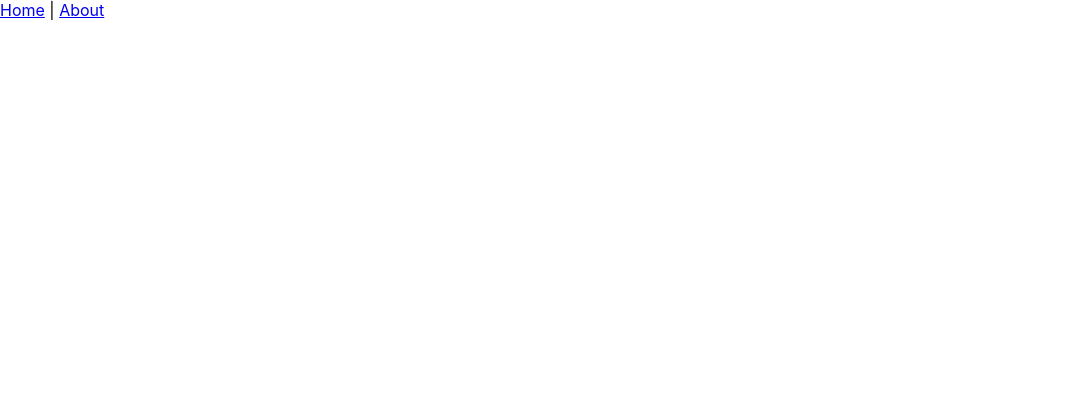
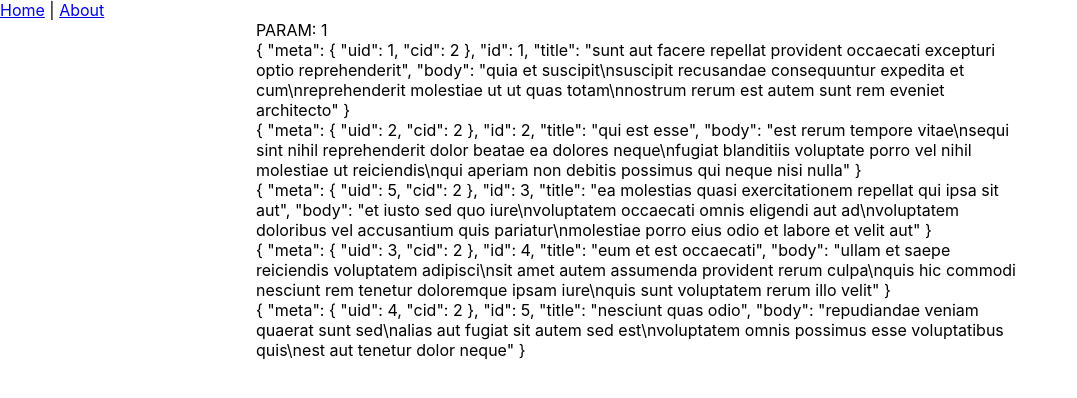
Before and after one commit to SmartCourse/app, a Vue app in the folder frontend/: page /question/1 in a window 1280 px wide. Shown: the top 398 px of the page, without its empty margins (0-1077 px from the left). Built offline with nearby package versions, Linux system fonts and the light colour scheme.

Commit message:
done for now

```diff
--- a/frontend/public/questions/1.json
+++ b/frontend/public/questions/1.json
@@ -1,31 +1,46 @@
 {
   "question": {
+    "meta": {
       "uid": 1,
+      "cid": 2
+    },
     "id": 1,
     "title": "sunt aut facere repellat provident occaecati excepturi optio reprehenderit",
     "body": "quia et suscipit\nsuscipit recusandae consequuntur expedita et cum\nreprehenderit molestiae ut ut quas totam\nnostrum rerum est autem sunt rem eveniet architecto"
   },
   "answers": [
     {
+      "meta": {
         "uid": 2,
+        "cid": 2
+      },
       "id": 2,
       "title": "qui est esse",
       "body": "est rerum tempore vitae\nsequi sint nihil reprehenderit dolor beatae ea dolores neque\nfugiat blanditiis voluptate porro vel nihil molestiae ut reiciendis\nqui aperiam non debitis possimus qui neque nisi nulla"
     },
     {
+      "meta": {
         "uid": 5,
+        "cid": 2
+      },
       "id": 3,
       "title": "ea molestias quasi exercitationem repellat qui ipsa sit aut",
       "body": "et iusto sed quo iure\nvoluptatem occaecati omnis eligendi aut ad\nvoluptatem doloribus vel accusantium quis pariatur\nmolestiae porro eius odio et labore et velit aut"
     },
     {
+      "meta": {
         "uid": 3,
+        "cid": 2
+      },
       "id": 4,
       "title": "eum et est occaecati",
       "body": "ullam et saepe reiciendis voluptatem adipisci\nsit amet autem assumenda provident rerum culpa\nquis hic commodi nesciunt rem tenetur doloremque ipsam iure\nquis sunt voluptatem rerum illo velit"
     },
     {
+      "meta": {
         "uid": 4,
+        "cid": 2
+      },
       "id": 5,
       "title": "nesciunt quas odio",
       "body": "repudiandae veniam quaerat sunt sed\nalias aut fugiat sit autem sed est\nvoluptatem omnis possimus esse voluptatibus quis\nest aut tenetur dolor neque"
--- a/frontend/src/modules/questions.js
+++ b/frontend/src/modules/questions.js
@@ -5,7 +5,11 @@ const state = {
   loading: false,
   search: '',
   questions: [],
-  error: ''
+  questionObj: {},
+  error: {
+    code: 0,
+    message: ''
+  }
 }
 
 const getters = {
@@ -17,7 +21,9 @@ const getters = {
       author: uid,
       published: format(Date.now(), 'DD/MM/YY')
     }))
-  }
+  },
+  question: ({questionObj: {question}}) => question,
+  answers: ({questionObj: {answers}}) => answers
 }
 
 const mutations = {
@@ -26,6 +32,9 @@ const mutations = {
   },
   TOGGLE_LOADING (state, bool) {
     state.loading = bool
+  },
+  FOCUS_QUESTION (state, question) {
+    state.questionObj = question
   }
 }
 
@@ -37,7 +46,7 @@ const actions = {
   },
   async getQuestion ({commit}, id) {
     commit('TOGGLE_LOADING', true)
-    commit('REFRESH_FEED', await getQuestion(id))
+    commit('FOCUS_QUESTION', await getQuestion(id))
     commit('TOGGLE_LOADING', false)
   }
 }
--- a/frontend/src/router.js
+++ b/frontend/src/router.js
@@ -23,6 +23,9 @@ export default new Router({
     {
       path: '/question/:id',
       name: 'question',
+      props: ({params: { id }}) => ({
+        id
+      }),
       component: () => import(/* webpackChunkName: "about" */ './views/Question.vue')
     }
   ]
--- a/frontend/src/views/Question.vue
+++ b/frontend/src/views/Question.vue
@@ -1,3 +1,28 @@
 <template>
-  <div></div>
+    <div>
+      <div>PARAM: {{id}}</div>
+      <div>{{ question }}</div>
+      <div v-for="answer in answers" :key="answer.id">
+          {{ answer }}
+      </div>
+    </div>
 </template>
+
+<script>
+import { mapGetters } from 'vuex'
+
+export default {
+  props: {
+      id: String
+  },
+  computed: {
+    ...mapGetters('questions', {
+      question: 'question',
+      answers: 'answers'
+    })
+  },
+  created() {
+    this.$store.dispatch('questions/getQuestion', this.id || 1)
+  }
+};
+</script>
```
Lines whose indentation alone changed are shown as unchanged.
